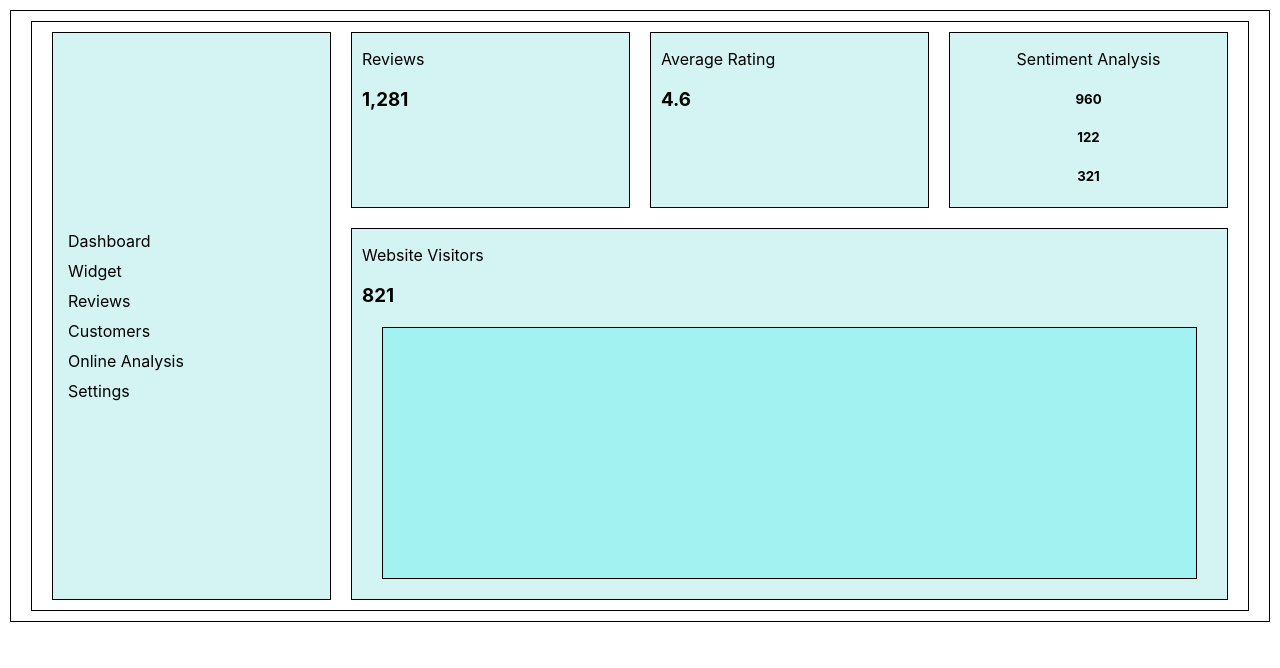
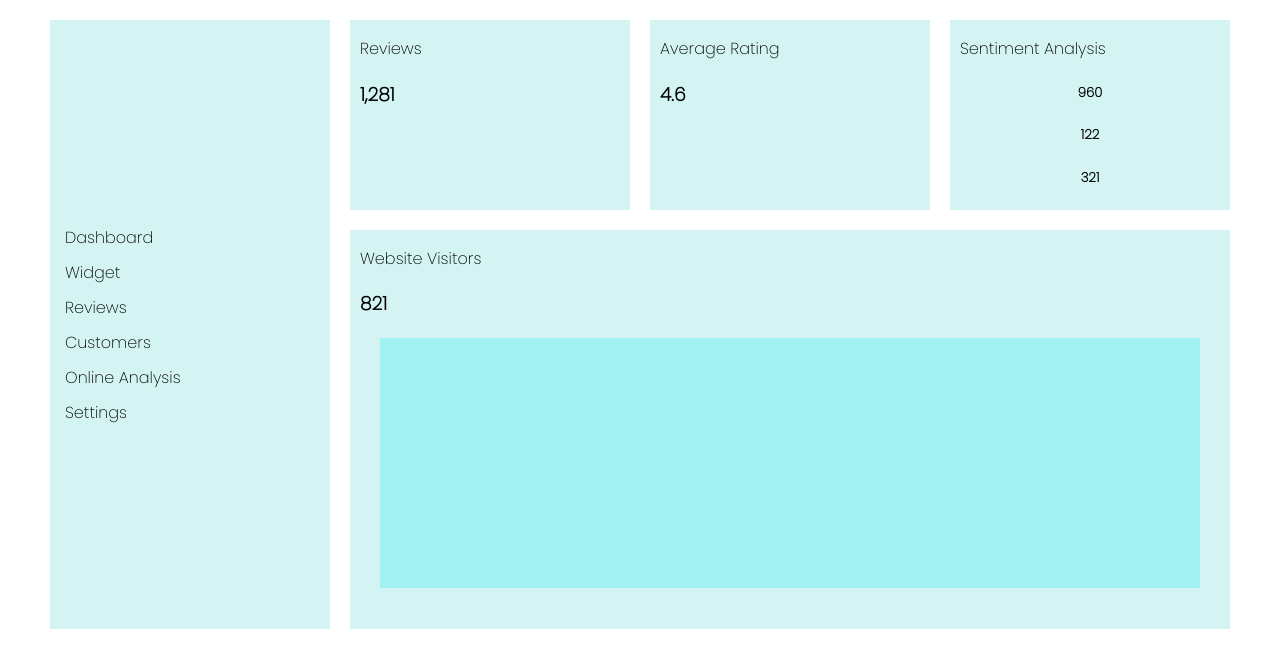
Before and after one commit to kellynelson13/Dashboard, a React (Create React App) app: page / in a window 1280 px wide. Shown: the top 668 px of the page. Built offline with nearby package versions, Linux system fonts and the light colour scheme.

Commit message:
fininshes styling

```diff
--- a/public/index.html
+++ b/public/index.html
@@ -3,6 +3,9 @@
   <head>
     <meta charset="utf-8" />
     <link rel="icon" href="%PUBLIC_URL%/favicon.ico" />
+    <link rel="preconnect" href="https://fonts.googleapis.com">
+<link rel="preconnect" href="https://fonts.gstatic.com" crossorigin>
+<link href="https://fonts.googleapis.com/css2?family=Oswald&family=Poppins:wght@200&display=swap" rel="stylesheet">
     <meta name="viewport" content="width=device-width, initial-scale=1" />
     <meta name="theme-color" content="#000000" />
     <meta
--- a/src/App.css
+++ b/src/App.css
@@ -6,10 +6,11 @@
   grid-template-areas:
     "sidebar reviews average sa"
     "sidebar visitors visitors visitors";
+    font-family: 'Poppins', sans-serif;
 }
 
 div {
-  border: solid 1px black;
+
   margin: 10px;
   padding: 0 10px;
 
@@ -43,6 +44,9 @@
   grid-area: sa;
   background-color: rgb(212, 244, 244);
 }
+.sa p {
+  text-align: left;
+}
 .visitors {
   grid-area: visitors;
   text-align: left;
```
